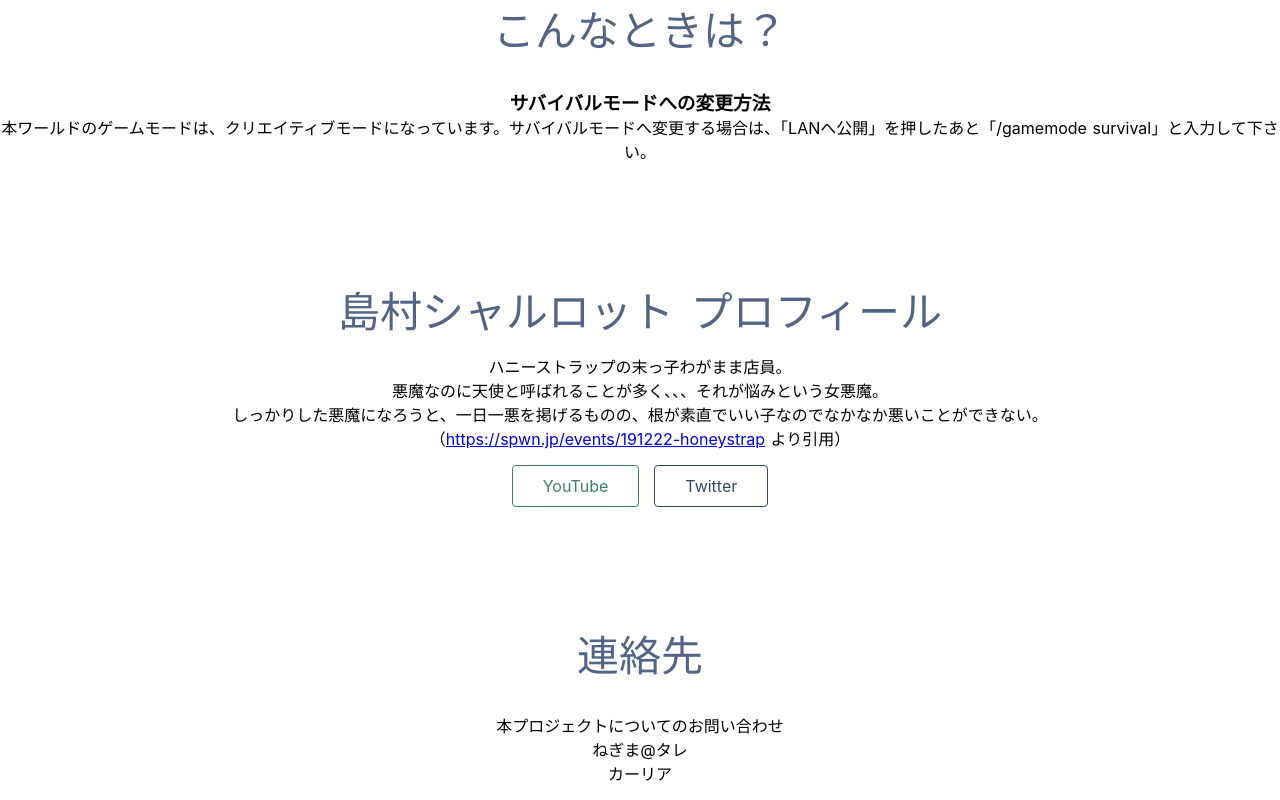
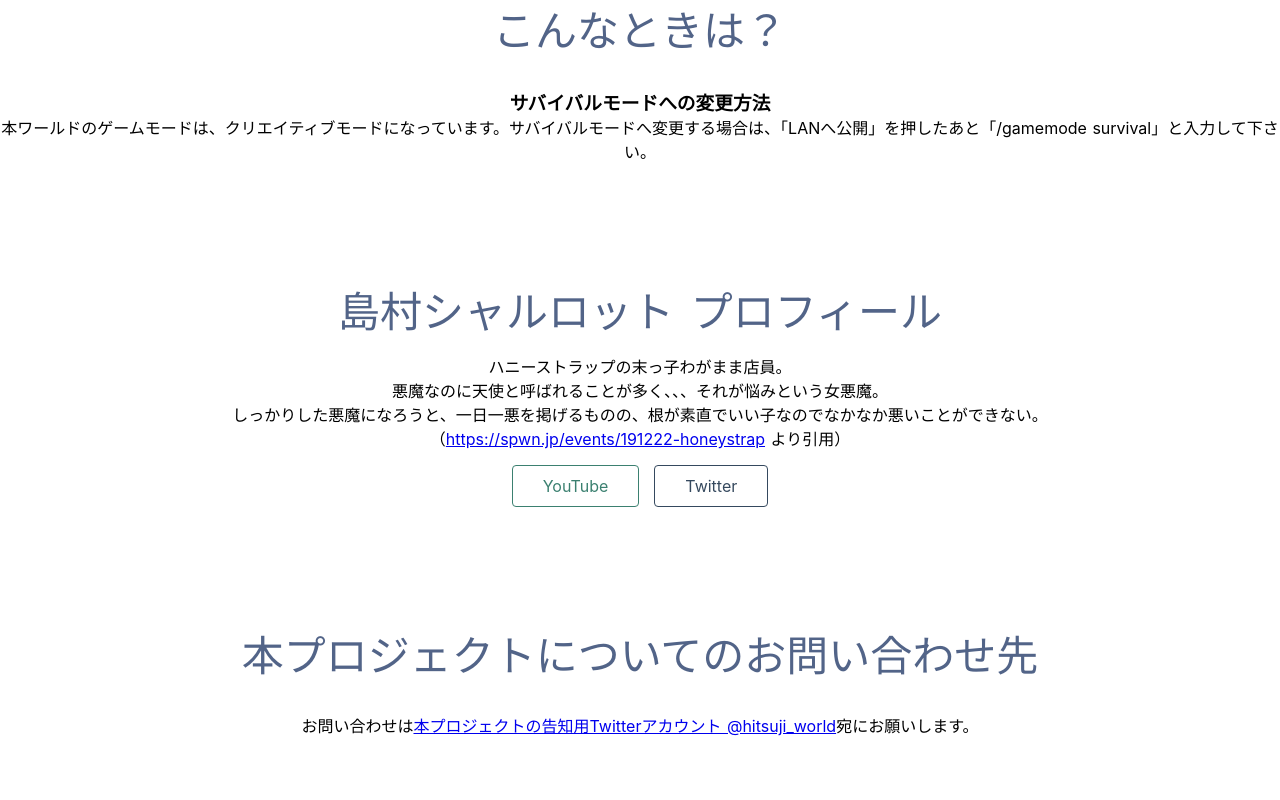
Before and after one commit to karia/shimamura-charlotte-bd, a Nuxt app: page / in a window 1280 px wide. Shown: the part 6339-7139 px from the top of the page. After the commit the page ends 7091 px from the top, so only its background shows below. Built offline with nearby package versions, Linux system fonts and the light colour scheme.

Commit message:
問い合わせ先を専用Twitterアカウントに変更

```diff
--- a/pages/index.vue
+++ b/pages/index.vue
@@ -174,12 +174,10 @@
 
       <section class="contact">
         <h2 class="subtitle">
-          連絡先
+          本プロジェクトについてのお問い合わせ先
         </h2>
         <div class="links">
-          <p>本プロジェクトについてのお問い合わせ</p>
-          <p>ねぎま@タレ</p>
-          <p>カーリア</p>
+          <p>お問い合わせは<a href="https://twitter.com/hitsuji_world">本プロジェクトの告知用Twitterアカウント @hitsuji_world</a>宛にお願いします。</p>
         </div>
       </section>
 
```
